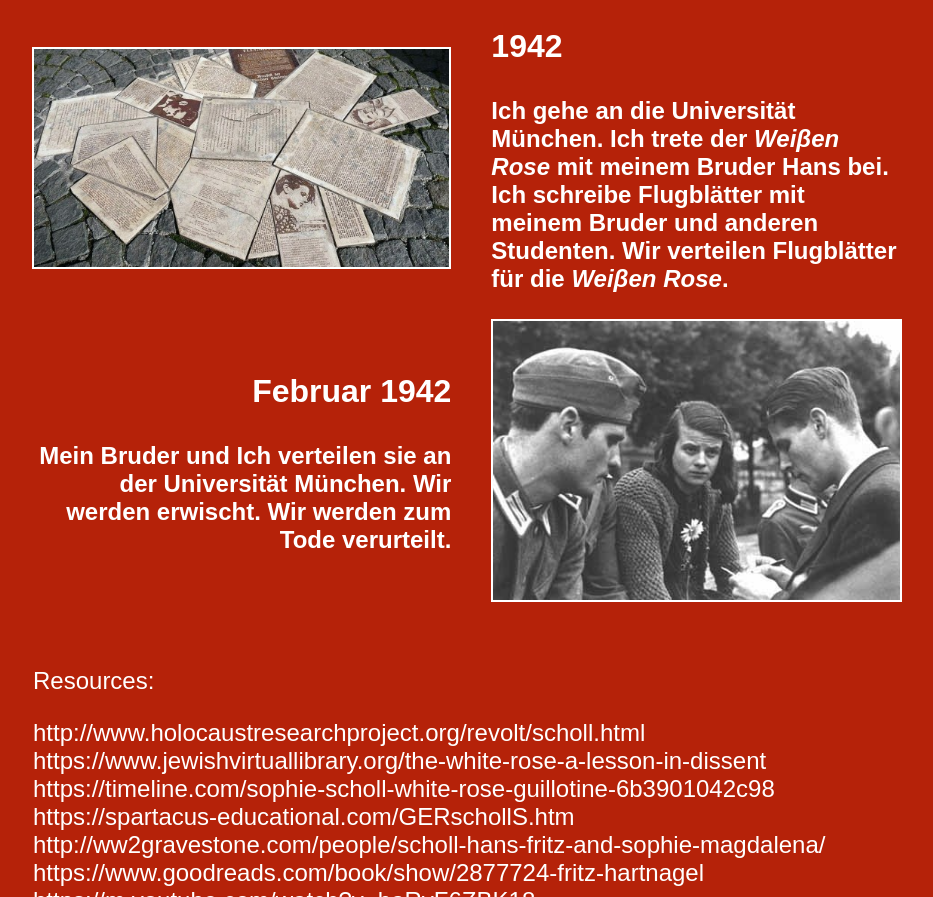
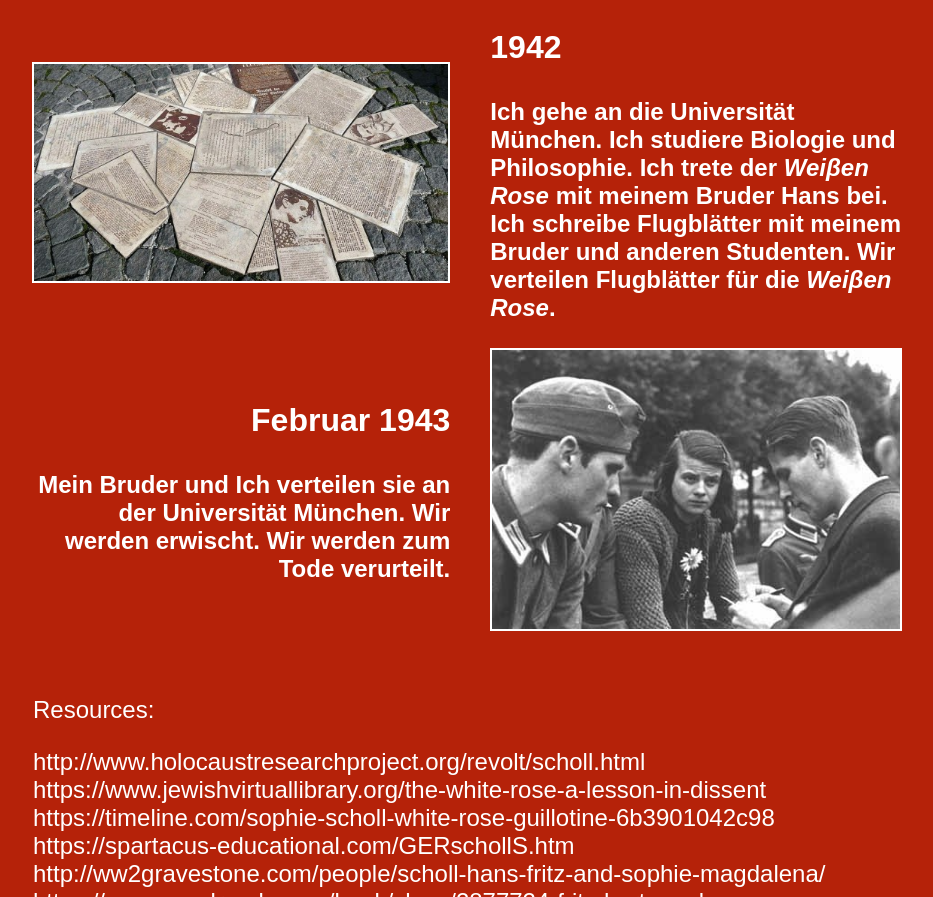
Before and after one commit to maliya241/elementary-german-one-project, a plain HTML site: page index.html in a window 1280 px wide. Shown: the part 1008-1905 px from the top of the page, without its empty margins (173-1106 px from the left). Drawn offline with nearby package versions, Linux system fonts and the light colour scheme; a web font is replaced by a local one.

Commit message:
Update index.html

```diff
--- a/index.html
+++ b/index.html
@@ -55,10 +55,10 @@
                 </tr>
                 <tr>
                   <th scope="col" class="right-table-row"><img src="img/Weissen-Rose-Flugblaetter.jpg" alt="Weiβen Rose Flugblätter" class="table-pic"></th>
-                  <th scope="col" class="left-table-row"><h3>1942</h3><p>Ich gehe an die Universit&auml;t M&uuml;nchen. Ich trete der <i>Wei&beta;en Rose</i> mit meinem Bruder Hans bei. Ich schreibe Flugbl&auml;tter mit meinem Bruder und anderen Studenten. Wir verteilen Flugbl&auml;tter f&uuml;r die <i>Wei&beta;en Rose</i>.</p></th>
+                  <th scope="col" class="left-table-row"><h3>1942</h3><p>Ich gehe an die Universit&auml;t M&uuml;nchen. Ich studiere Biologie und Philosophie. Ich trete der <i>Wei&beta;en Rose</i> mit meinem Bruder Hans bei. Ich schreibe Flugbl&auml;tter mit meinem Bruder und anderen Studenten. Wir verteilen Flugbl&auml;tter f&uuml;r die <i>Wei&beta;en Rose</i>.</p></th>
                 </tr>
                 <tr>
-                  <th scope="col" class="right-table-row"><h3>Februar 1942</h3><p>Mein Bruder und Ich verteilen sie an der Universit&auml;t M&uuml;nchen. Wir werden erwischt. Wir werden zum Tode verurteilt.</p></th>
+                  <th scope="col" class="right-table-row"><h3>Februar 1943</h3><p>Mein Bruder und Ich verteilen sie an der Universit&auml;t M&uuml;nchen. Wir werden erwischt. Wir werden zum Tode verurteilt.</p></th>
                   <th scope="col" class="left-table-row"><img src="img/Sophie-und-Hans-und-Christoph.jpg" alt="Sophie Scholl mit Hans und Christoph Probst" class="table-pic"></th>
                 </tr>
               </tbody>
```
